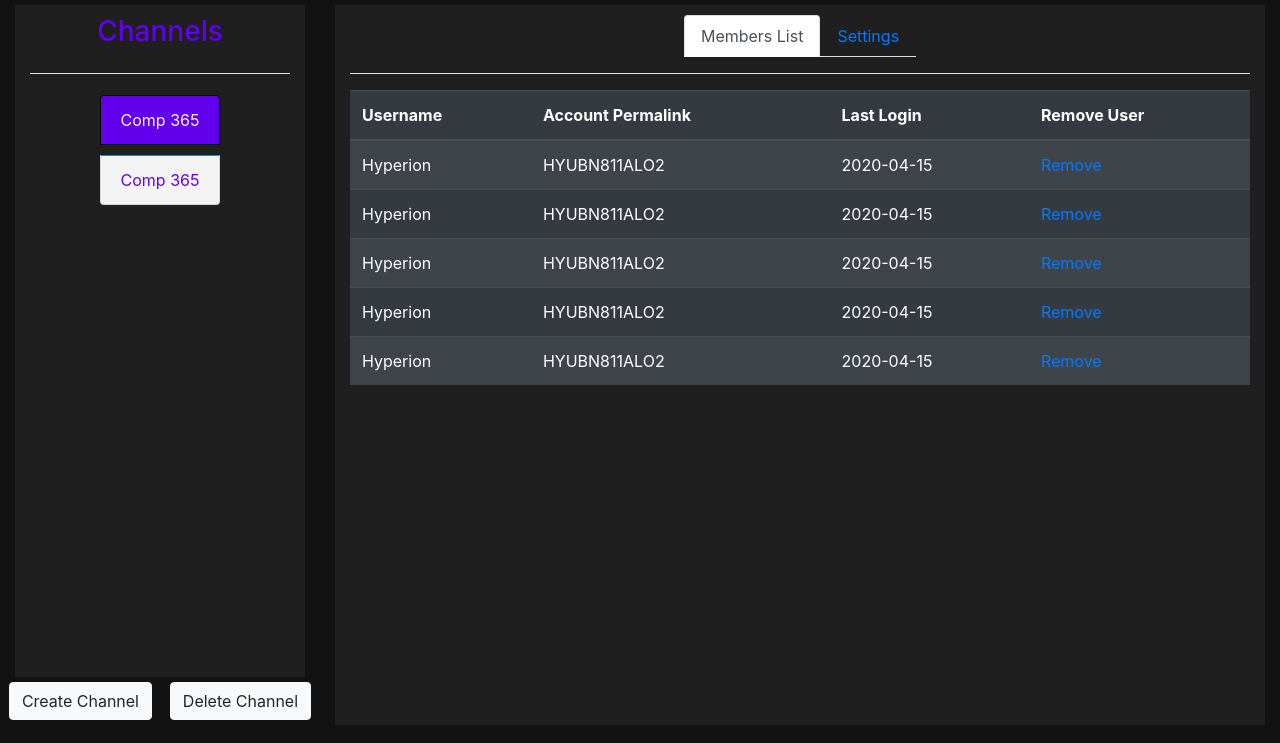
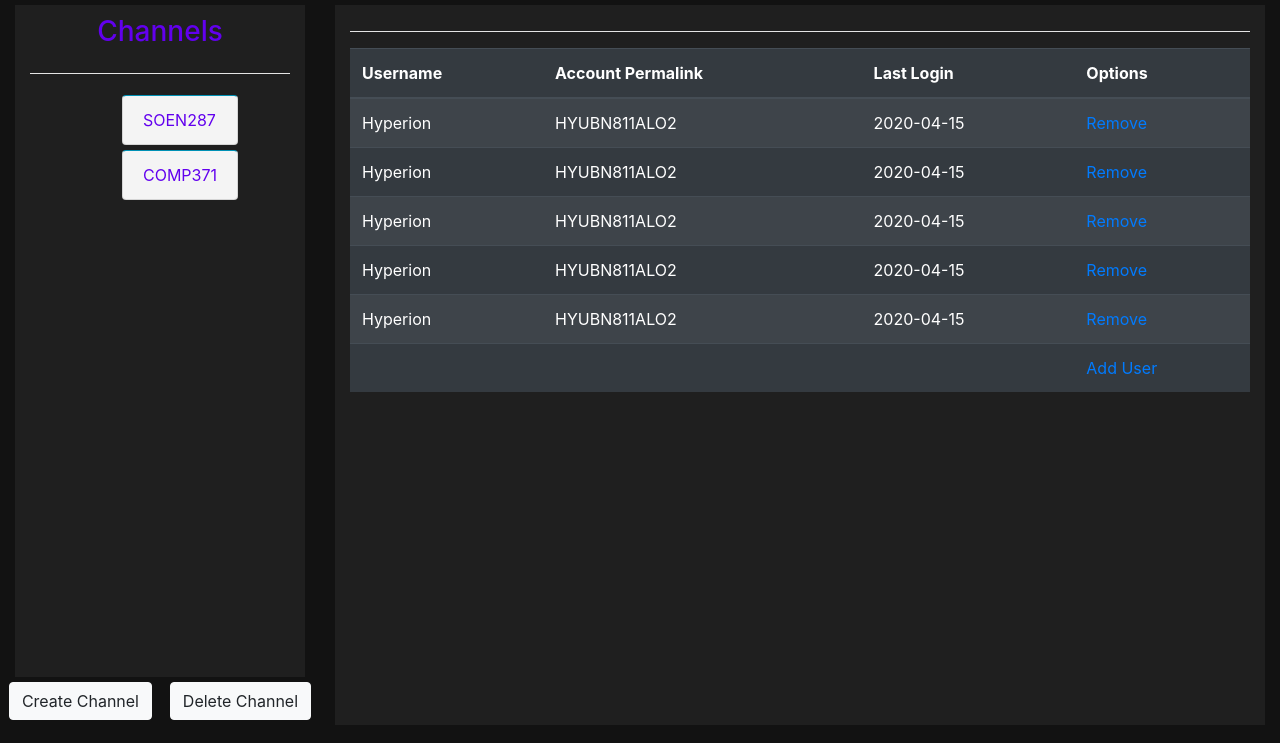
Before and after one commit to mastrHyperion98/SOEN287_Project, a Flask app: page /channels in a window 1280 px wide. Shown: the part 57-800 px from the top of the page. Run offline with Flask 2, Linux system fonts and the light colour scheme; some libraries are stand-ins or nearby versions.

Commit message:
Update, remove settings from channel
add a add user in channel
make the buttons a list rendered from the backend data

```diff
--- a/A2/app.py
+++ b/A2/app.py
@@ -35,9 +35,10 @@ def verify_login():
 
 @app.route('/dashboard')
 def dashboard():
-    data = {'SOEN287':'SOEN287', "COMP361":"CHRISTINA", "a":"b", "c":"d", "e":"f", "g":"h", "j":"k", "m":"n", "o":"P",
-            "COMP371":"COMP371","COMP490":"COMP490","Hockey":"CANADIEN", "ANIME":"JAPAN","HOLIDAYS":"OVERFLOW"}
-    return render_template("Dashboard.html", channels=data)
+    channels_str = '''[{"channel_name": "SOEN287", "channel_id": "SOEN287_HYUBN811ALO2"},
+     {"channel_name": "COMP371", "channel_id": "COMP371_HYUBN811ALO2"}]'''
+    channel = json.loads(channels_str)
+    return render_template("Dashboard.html", channels=channel)
 
 
 @app.route('/settings/account')
@@ -53,8 +54,11 @@ def channels():
     {"user_name": "Hyperion", "permalink": "HYUBN811ALO2", "last_login": "2020-04-15"},
     {"user_name": "Hyperion", "permalink": "HYUBN811ALO2", "last_login": "2020-04-15"}]'''
 
+    channels_str = '''[{"channel_name": "SOEN287", "channel_id": "SOEN287_HYUBN811ALO2"},
+    {"channel_name": "COMP371", "channel_id": "COMP371_HYUBN811ALO2"}]'''
+    channel = json.loads(channels_str)
     user = json.loads(json_str)
-    return render_template("Channels.html", users = user)
+    return render_template("Channels.html", users = user, channels= channel)
 
 
 @app.route('/download/<string:permalink>')
--- a/A2/templates/Channels.html
+++ b/A2/templates/Channels.html
@@ -13,12 +13,15 @@
             <hr/>
             <div id="nav_channels" class="container-fluid d-flex justify-content-center">
                <div id="channel_select" class="list-group list-group-btn">
-                  <button type="button" class="list-group-item list-group-item-action active">
-                    Comp 365
-                  </button>
-                  <button type="button" class="list-group-item list-group-item-action">
-                    Comp 365
-                  </button>
+               <ul style="list-style-type:none;">
+                   {% for channel in channels %}
+                       <li>
+                           <button id={{ channel['channel_id']}} type="button" class="list-group-item list-group-item-action">
+                           {{ channel['channel_name']}}
+                        </button>
+                       </li>
+                   {% endfor %}
+               </ul>
                </div>
             </div>
         </div>
@@ -35,12 +38,7 @@
     <div class="col-sm-9 ">
         <div id="channel_settings" class="container-fluid overflow-auto">
             <div class="row d-flex justify-content-center">
-                <nav>
-                    <div class="nav nav-tabs" id="nav-tab" role="tablist">
-                        <a class="nav-item nav-link active" id="nav-members-tab" data-toggle="tab" href="#nav-members" role="tab" aria-controls="nav-home" aria-selected="true">Members List</a>
-                        <a class="nav-item nav-link" id="nav-settings-tab" data-toggle="tab" href="#nav-settings" role="tab" aria-controls="nav-profile" aria-selected="false">Settings</a>
-                    </div>
-                </nav>
+
             </div>
              <hr/>
                 <div class="tab-content" id="nav-tabContent">
@@ -52,7 +50,7 @@
                                 <th scope="col">Username</th>
                                 <th scope="col">Account Permalink</th>
                                 <th scope="col">Last Login</th>
-                                <th scope="col">Remove User</th>
+                                <th scope="col">Options</th>
                             </tr>
                             </thead>
                             <tbody>
@@ -64,14 +62,15 @@
                                 <td><a href="/remove_user/{{ user['permalink'] }}">Remove</a></td>
                             </tr>
                             {% endfor %}
+                                <tr>
+                                <td></td>
+                                <td></td>
+                                <td></td>
+                                <td><a href="/add_user">Add User</a></td>
+                            </tr>
                             </tbody>
                         </table>
                       </div>
-                  </div>
-                  <div class="tab-pane fade" id="nav-settings" role="tabpanel" aria-labelledby="nav-profile-tab">
-                         <button type="button" class="list-group-item list-group-item-action">
-                            Settings
-                         </button>
                   </div>
                 </div>
             </div>
```
Also changed, not shown: A2/templates/Dashboard.html (+9 -6 lines).
